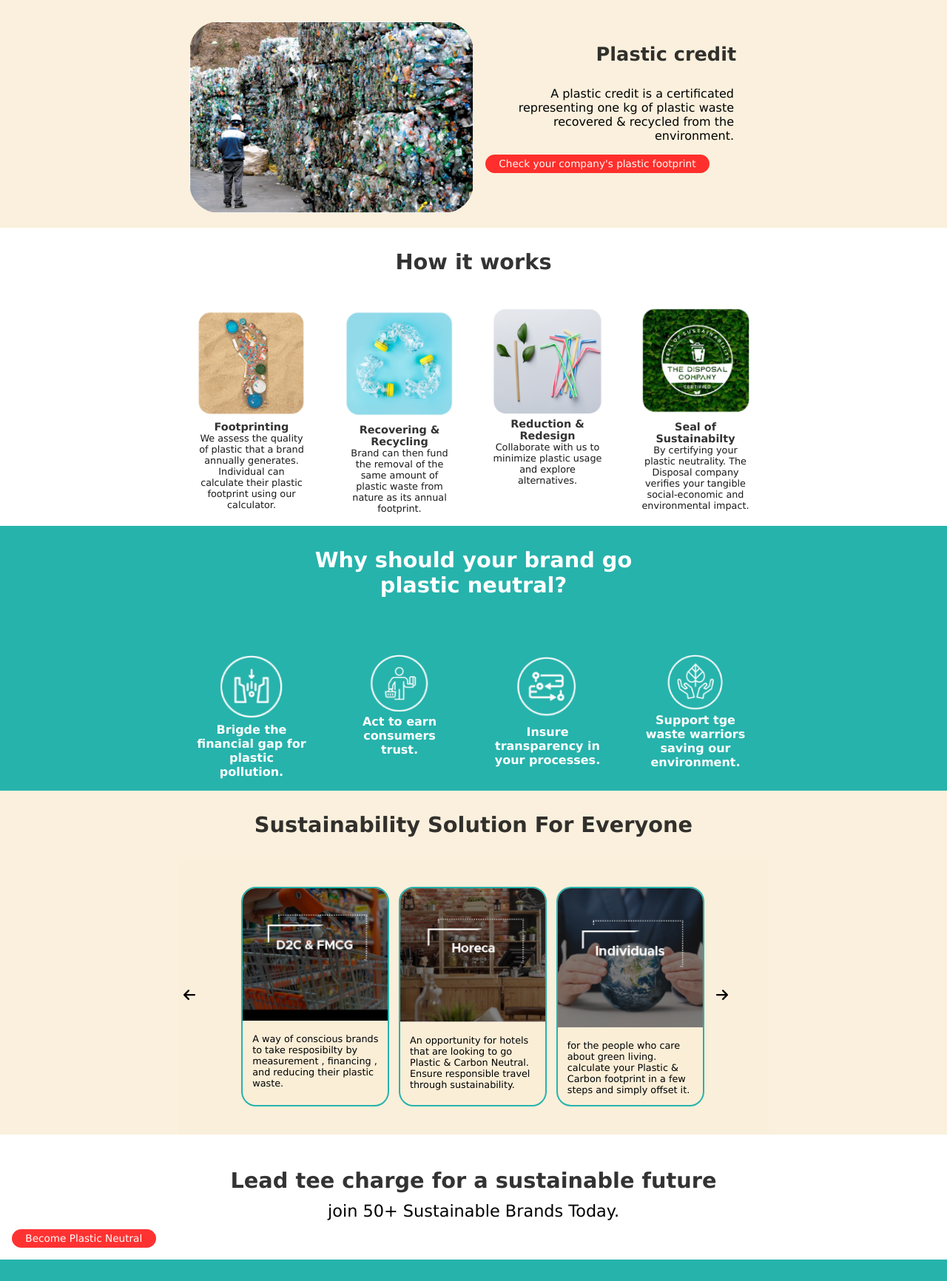
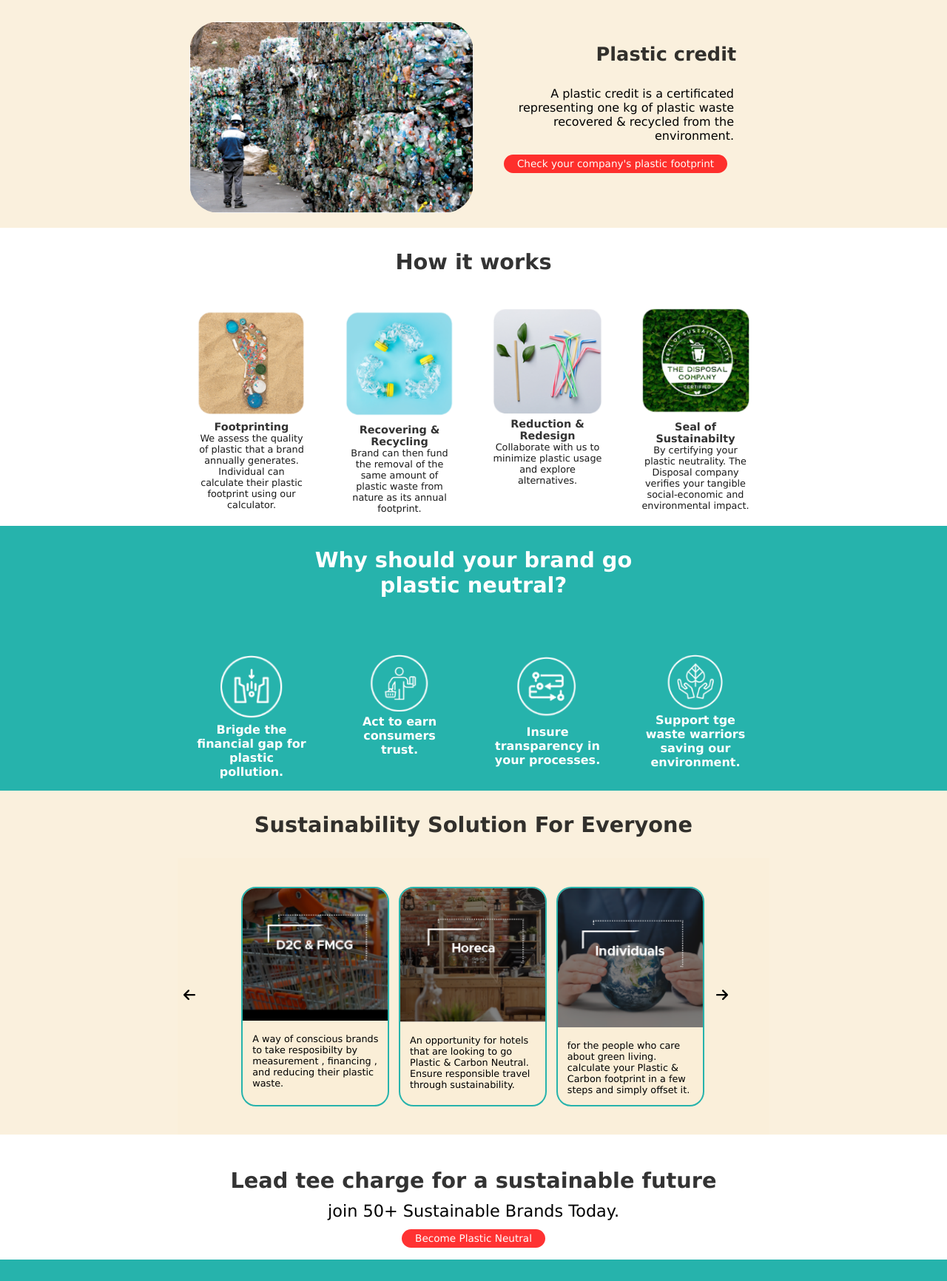
Before and after one commit to AmarVcode/Enginyre-intern-project, a plain HTML site: page index.html in a window 1280 px wide. Shown: the part 1058-2790 px from the top of the page at 74% size. Drawn offline with Linux system fonts and the light colour scheme.

Commit message:
Update index.html

```diff
--- a/index.html
+++ b/index.html
@@ -71,7 +71,7 @@
 <p>
     A plastic credit is a certificated representing one kg of plastic waste recovered & recycled from the environment.
 </p>
-<a href="#" class="btn">Check your company's plastic footprint</a>
+<a href="#" class="btn" style="margin: auto;">Check your company's plastic footprint</a>
             </div>
         </div>
 
@@ -242,7 +242,7 @@ A way of conscious brands to take resposibilty by measurement , financing , and
             <p class="para">
                 join 50+ Sustainable Brands Today.
             </p>
-            <a href="#" class="btn">Become Plastic Neutral</a>
+            <a href="#" class="btn" style="margin:auto;">Become Plastic Neutral</a>
         </div>
     </main>
 
```
